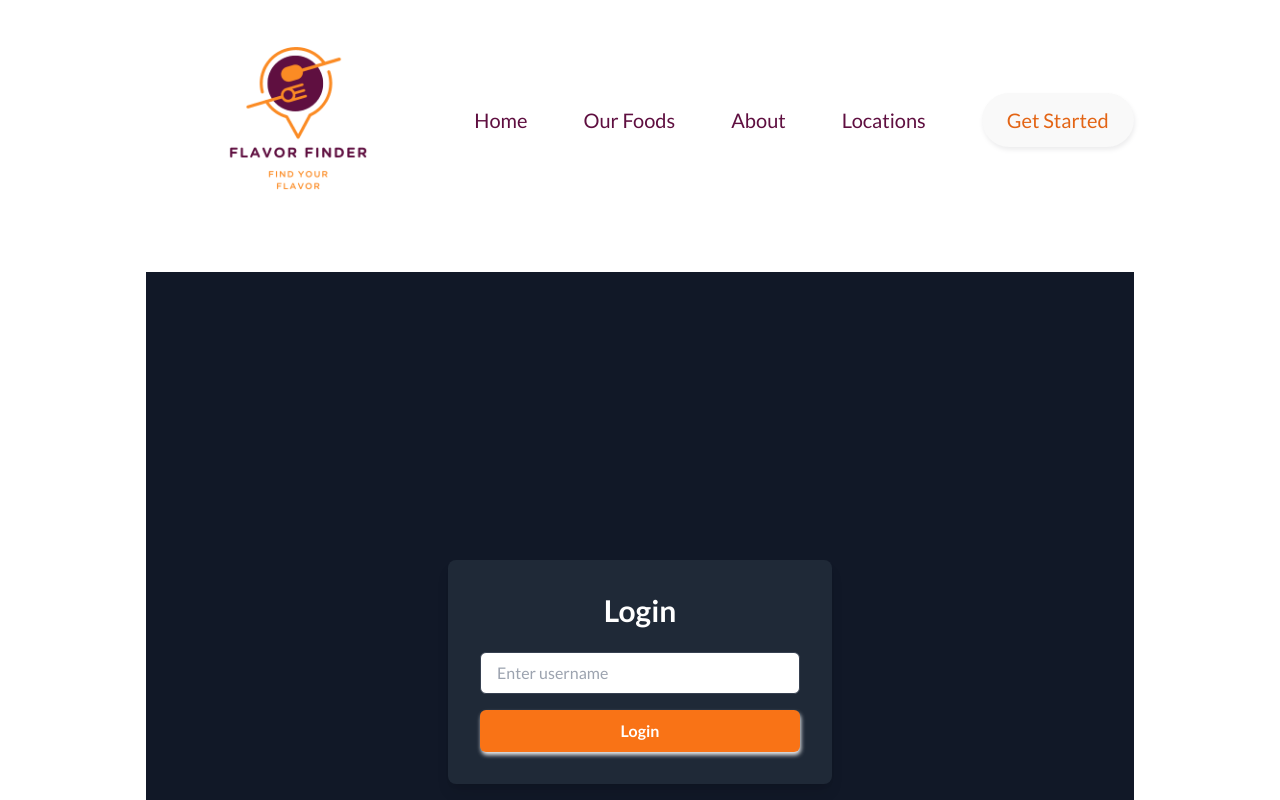
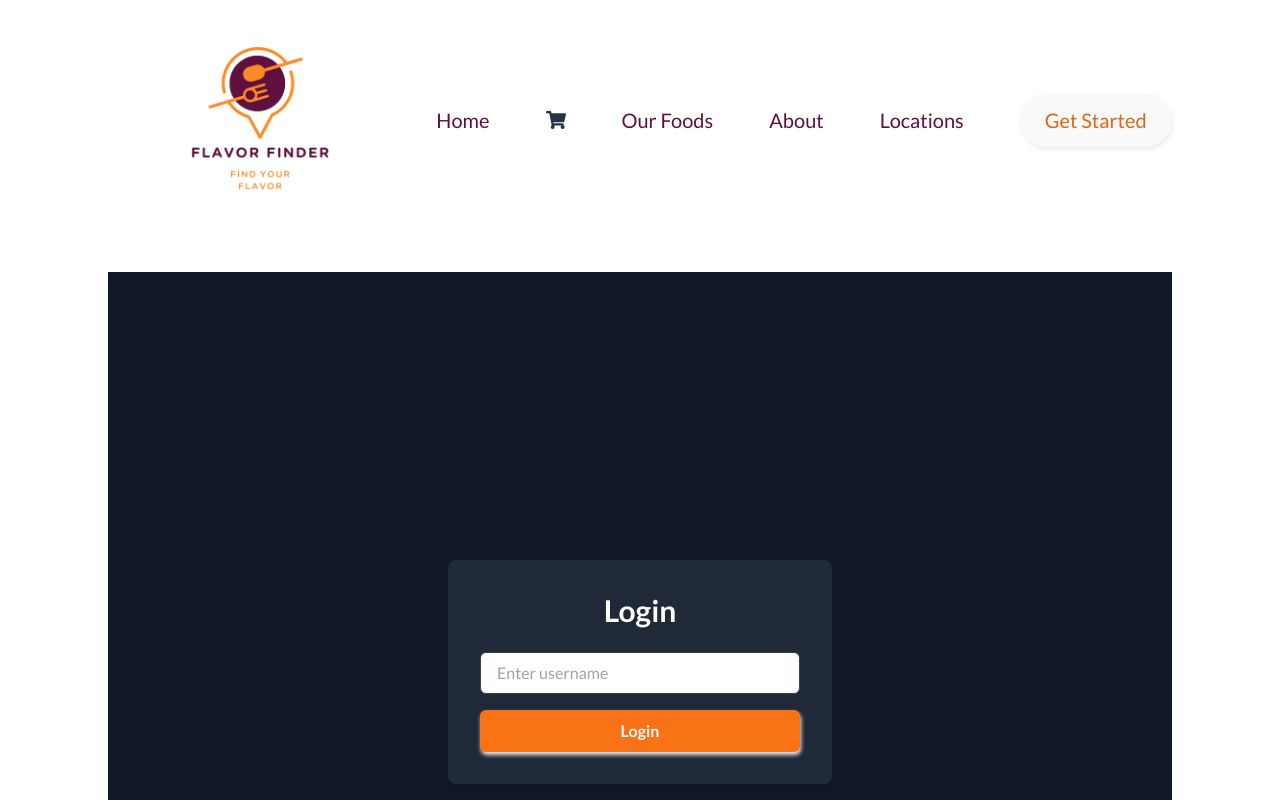
Before and after one commit to chingu-voyages/v50-tier2-team-15, a React (Vite) app: page /login in a window 1280 px wide. Shown: the top 800 px of the page. Built offline with nearby package versions, Linux system fonts and the light colour scheme.

Commit message:
feat: Add shopping cart icon and item count to Navbar

```diff
--- a/src/components/Navbar.jsx
+++ b/src/components/Navbar.jsx
@@ -4,9 +4,12 @@ import { useSelector, useDispatch } from "react-redux";
 import { logout } from "../slices/authSlice";
 import { resetCart } from "../slices/cartSlice";
 import PropTypes from "prop-types";
+import { FaShoppingCart } from "react-icons/fa";
 
 const Navbar = ({ toggler }) => {
   const { userInfo } = useSelector((state) => state.auth);
+  const { cartItems } = useSelector((state) => state.cart);
+
   const navigate = useNavigate();
   const dispatch = useDispatch();
 
@@ -30,18 +33,32 @@ const Navbar = ({ toggler }) => {
           </NavLink>
         </div>
         <div className="flex items-center justify-center gap-14 ml-auto text-xl">
-          {userInfo ? (
-            <NavLink to="/user">Dashboard</NavLink>
-          ) : (
-            <NavLink to="/">Home</NavLink>
-          )}
+            {userInfo ? (
+              <NavLink to="/user">Dashboard</NavLink>
+            ) : (
+              <NavLink to="/">Home</NavLink>
+            )}
+            <div className="">
+              <FaShoppingCart />
+              {cartItems.length > 0 && (
+                <div style={{ marginLeft: "5px" }}>
+                  {cartItems.reduce(
+                    (accumulator, item) => accumulator + item.qty,
+                    0
+                  )}
+                </div>
+              )}
+            </div>
           <NavLink to="/foods">Our Foods</NavLink>
           <NavLink to="https://github.com/orgs/chingu-voyages/teams/v50-tier2-team-15">
             About
           </NavLink>
           <a href="#locations">Locations</a>
           {userInfo ? (
-            <button className="text-darkOrange text-bold" onClick={logoutHandler}>
+            <button
+              className="text-darkOrange text-bold"
+              onClick={logoutHandler}
+            >
               Log Out
             </button>
           ) : (
```
